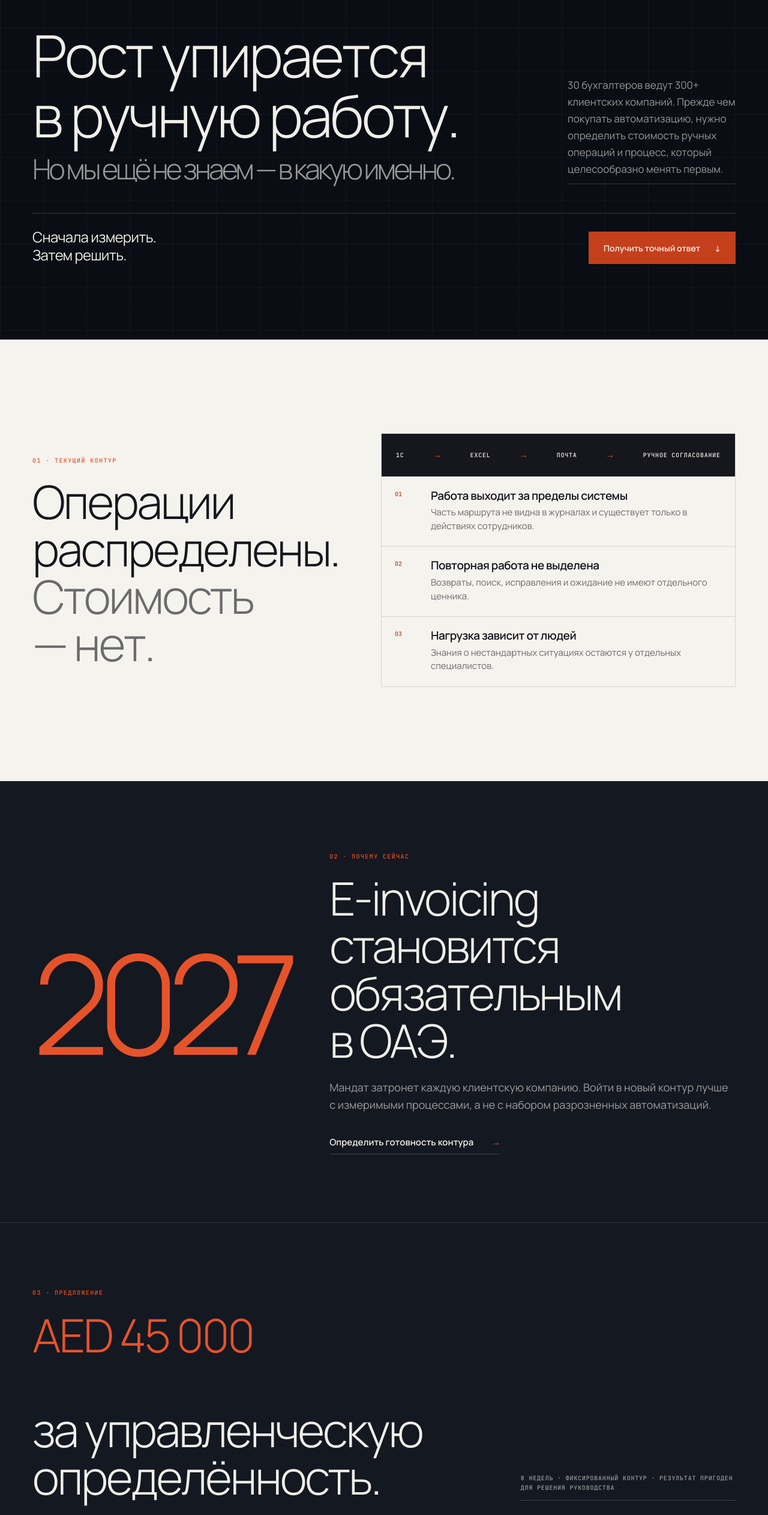
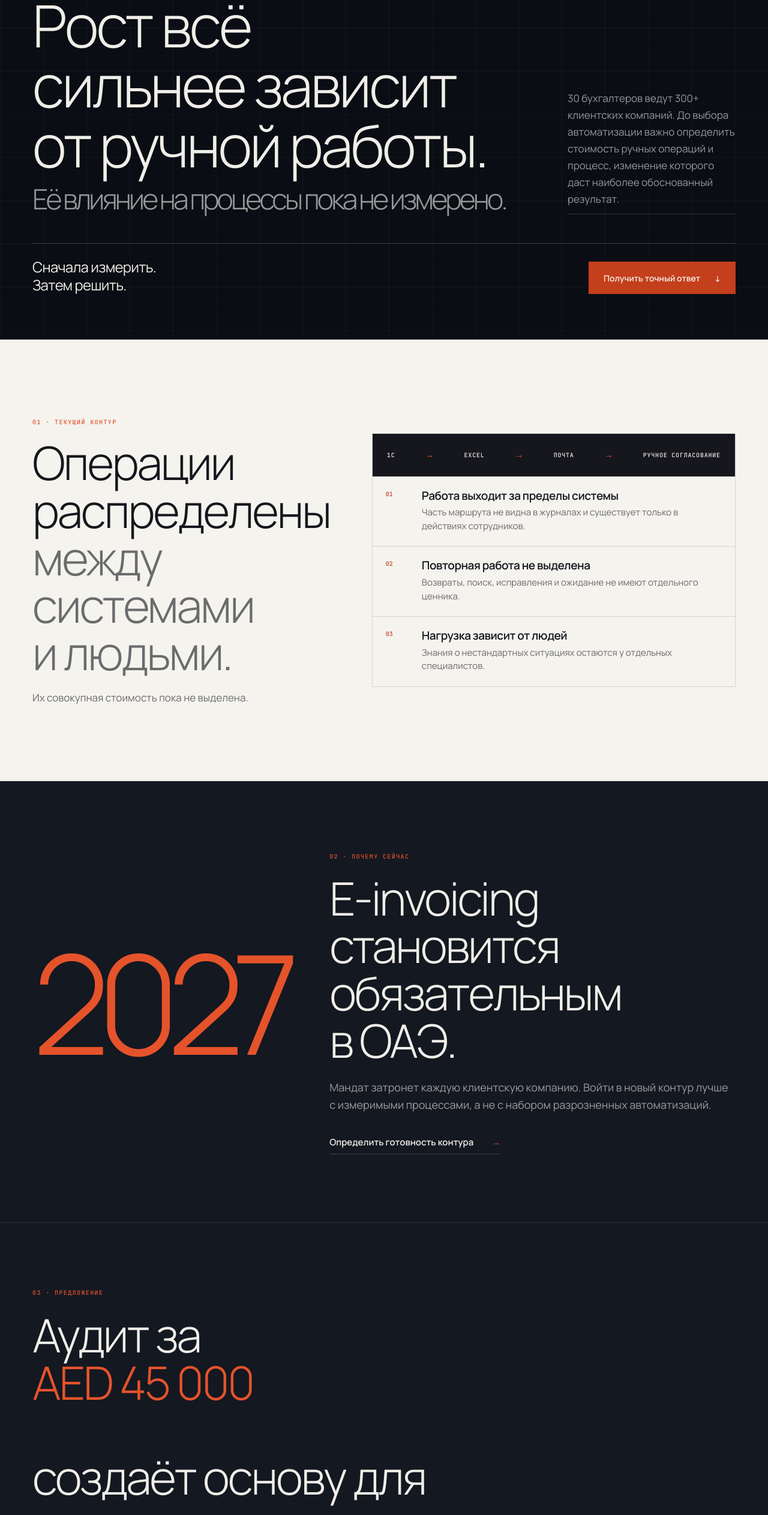
Before and after one commit to ku1batskii/kulbatskii-accounting-automation, a Next.js app: page / in a window 1280 px wide. Shown: the part 234-2759 px from the top of the page at 60% size. Built offline with nearby package versions, Linux system fonts and the light colour scheme.

Commit message:
Balance executive messaging across the site

```diff
--- a/app/globals.css
+++ b/app/globals.css
@@ -40,6 +40,7 @@ h1 em,h2 em{display:block;font-style:normal;color:var(--muted)}
 .section-head{max-width:880px;margin-bottom:56px}
 .section-head.wide{max-width:1080px}
 .section-head h2{margin-top:18px}
+.section-head .head-note{max-width:520px;margin-top:22px;color:var(--muted-dark);font-size:17px;line-height:1.6}
 .btn{min-height:54px;display:inline-flex;align-items:center;justify-content:center;gap:24px;padding:0 24px;border:1px solid transparent;text-decoration:none;font-size:14px;font-weight:600;transition:background .2s ease,color .2s ease,transform .2s ease}
 .btn.primary{background:var(--accent-deep);border-color:var(--accent-deep);color:var(--paper)}
 .btn.primary:hover{background:#a93416;transform:translateY(-1px)}
--- a/app/page.tsx
+++ b/app/page.tsx
@@ -31,8 +31,8 @@ export default function Home() {
         <div className="wrap hero-inner">
           <span className="eyebrow line">АУДИТ СТОИМОСТИ РУЧНЫХ ОПЕРАЦИЙ</span>
           <div className="hero-statement">
-            <h1>Рост упирается<br/>в ручную работу.<em>Но мы ещё не знаем — в какую именно.</em></h1>
-            <p>30 бухгалтеров ведут 300+ клиентских компаний. Прежде чем покупать автоматизацию, нужно определить стоимость ручных операций и процесс, который целесообразно менять первым.</p>
+            <h1>Рост всё сильнее зависит<br/>от ручной работы.<em>Её влияние на процессы пока не измерено.</em></h1>
+            <p>30 бухгалтеров ведут 300+ клиентских компаний. До выбора автоматизации важно определить стоимость ручных операций и процесс, изменение которого даст наиболее обоснованный результат.</p>
           </div>
           <div className="hero-close"><strong>Сначала измерить.<br/>Затем решить.</strong><a className="btn primary" href="#current">Получить точный ответ <span>↓</span></a></div>
         </div>
@@ -40,7 +40,7 @@ export default function Home() {
 
       <section className="section paper screen current" id="current">
         <div className="wrap split-stage">
-          <div className="section-head"><span className="eyebrow">01 · ТЕКУЩИЙ КОНТУР</span><h2>Операции распределены.<br/><em>Стоимость — нет.</em></h2></div>
+          <div className="section-head"><span className="eyebrow">01 · ТЕКУЩИЙ КОНТУР</span><h2>Операции распределены<br/><em>между системами и людьми.</em></h2><p className="head-note">Их совокупная стоимость пока не выделена.</p></div>
           <div className="current-map">
             <div className="system-chain"><span>1С</span><i>→</i><span>Excel</span><i>→</i><span>Почта</span><i>→</i><span>Ручное согласование</span></div>
             <div className="current-facts">
@@ -62,19 +62,19 @@ export default function Home() {
       <section className="section screen offer" id="offer">
         <div className="wrap">
           <span className="eyebrow">03 · ПРЕДЛОЖЕНИЕ</span>
-          <div className="offer-title"><h2><em>AED 45 000</em><br/>за управленческую определённость.</h2><p>8 недель · фиксированный контур · результат пригоден для решения руководства</p></div>
+          <div className="offer-title"><h2>Аудит за <em>AED 45 000</em><br/>создаёт основу для решения.</h2><p>8 недель · фиксированный контур · результат пригоден для решения руководства</p></div>
           <div className="offer-results">
             <article><span>01</span><h3>Стоимость</h3><p>Сколько AED в год поглощают ручные операции.</p></article>
             <article><span>02</span><h3>Приоритет</h3><p>Какой процесс имеет лучшее соотношение эффекта, сложности и риска.</p></article>
             <article><span>03</span><h3>Решение</h3><p>Стоит ли запускать пилот и по каким показателям его принимать.</p></article>
           </div>
-          <div className="credit-statement"><p>При запуске пилота <strong>AED 45 000 полностью входят в его бюджет.</strong></p><b>Продолжение не обязательно.<br/>Обоснованное решение — обязательно.</b></div>
+          <div className="credit-statement"><p>При запуске пилота <strong>AED 45 000 полностью входят в его бюджет.</strong></p><b>Продолжение становится отдельным решением, основанным на результатах аудита.</b></div>
         </div>
       </section>
 
       <section className="section paper screen scope" id="scope">
         <div className="wrap">
-          <div className="section-head wide"><span className="eyebrow">04 · ОХВАТ</span><h2>Не «бухгалтерия вообще».<br/><em>Шесть измеримых участков.</em></h2></div>
+          <div className="section-head wide"><span className="eyebrow">04 · ОХВАТ</span><h2>Контур охватывает<br/><em>шесть измеримых участков.</em></h2></div>
           <div className="process-contour">{processes.map(([n,title,text]) => <article key={n}><span>{n}</span><h3>{title}</h3><p>{text}</p></article>)}</div>
           <p className="scope-note">Пилот выбирается из этого контура после измерения. Самый заметный процесс не обязательно окажется самым значимым.</p>
         </div>
@@ -86,7 +86,7 @@ export default function Home() {
           <div className="audit-route" aria-label="Пять шагов аудита">
             {auditSteps.map(([n,title,action,result]) => <article className="route-card" key={n}><span className="route-number">{n}</span><h3>{title}</h3><p>{action}</p><div><small>НА ВЫХОДЕ</small><strong>{result}</strong></div></article>)}
           </div>
-          <div className="solution-order"><span>ПРИНЦИП ВЫБОРА РЕШЕНИЯ</span><p>Устранить операцию → стандартизировать → использовать штатные функции → интегрировать → автоматизировать.</p><b>ИИ и RPA — не первый ответ.</b></div>
+          <div className="solution-order"><span>ПРИНЦИП ВЫБОРА РЕШЕНИЯ</span><p>Устранить операцию → стандартизировать → использовать штатные функции → интегрировать → автоматизировать.</p><b>ИИ и RPA рассматриваются после более простых вариантов.</b></div>
         </div>
       </section>
 
@@ -94,7 +94,7 @@ export default function Home() {
         <div className="wrap">
           <div className="section-head wide"><span className="eyebrow">06 · РЕШЕНИЕ ПОСЛЕ АУДИТА</span><h2>Оба исхода<br/><em>сохраняют ценность.</em></h2></div>
           <div className="fork-grid">
-            <article><span>01</span><h3>Остановиться</h3><p>Карта затрат, исходные показатели и заключение остаются у Gulf Bridge.</p><b>Обязательств продолжать нет.</b></article>
+            <article><span>01</span><h3>Завершить этап</h3><p>Карта затрат, исходные показатели и заключение остаются у Gulf Bridge.</p><b>Работу можно завершить на результатах аудита.</b></article>
             <article><span>02</span><h3>Проверить на пилоте</h3><p>AED 45 000 входят в бюджет следующего этапа.</p><b>Новое решение — после новых данных.</b></article>
           </div>
         </div>
@@ -102,7 +102,7 @@ export default function Home() {
 
       <section className="section screen pilot" id="pilot">
         <div className="wrap">
-          <div className="section-head wide"><span className="eyebrow">07 · ПИЛОТ</span><h2>Не внедрение.<br/><em>Контролируемый эксперимент.</em></h2></div>
+          <div className="section-head wide"><span className="eyebrow">07 · ПИЛОТ</span><h2>Контролируемая проверка<br/><em>в рабочем контуре.</em></h2></div>
           <div className="pilot-frame">
             <div className="pilot-hypothesis"><span>РАБОЧАЯ ГИПОТЕЗА</span><h3>Первый кандидат — ввод первичных документов.</h3><p>Аудит может подтвердить его или заменить более сильным.</p></div>
             <div className="pilot-params"><div><strong>1</strong><span>процесс</span></div><div><strong>1</strong><span>участок</span></div><div><strong>3–5</strong><span>бухгалтеров</span></div><div><strong>9</strong><span>недель</span></div><div><strong>HITL</strong><span>подтверждение человеком</span></div><div><strong>Δ</strong><span>сравнение с исходным периодом</span></div></div>
@@ -112,15 +112,15 @@ export default function Home() {
 
       <section className="section screen metrics" id="metrics">
         <div className="wrap">
-          <div className="section-head wide"><span className="eyebrow">08 · КРИТЕРИИ</span><h2>Результат принимается<br/><em>не по впечатлению.</em></h2></div>
+          <div className="section-head wide"><span className="eyebrow">08 · КРИТЕРИИ</span><h2>Результат оценивается<br/><em>по согласованным показателям.</em></h2></div>
           <div className="metric-list">{pilotMetrics.map((metric,index) => <div key={metric}><span>{String(index+1).padStart(2,"0")}</span><p>{metric}</p></div>)}</div>
-          <p className="pilot-decision"><strong>Цифры подтверждаются — масштабируем.</strong><span>Не подтверждаются — останавливаемся.</span></p>
+          <p className="pilot-decision"><strong>Подтверждённые показатели формируют основание для масштабирования.</strong><span>В противном случае решение пересматривается.</span></p>
         </div>
       </section>
 
       <section className="section paper screen economy" id="economy">
         <div className="wrap">
-          <div className="section-head wide"><span className="eyebrow">09 · КОММЕРЧЕСКИЙ СМЫСЛ</span><h2>Освобождённые часы ничего не стоят,<br/><em>пока не превращены в рост.</em></h2></div>
+          <div className="section-head wide"><span className="eyebrow">09 · КОММЕРЧЕСКИЙ СМЫСЛ</span><h2>Экономический эффект возникает,<br/><em>когда время превращается в мощность.</em></h2></div>
           <div className="growth-chain"><div><span>01</span><b>Меньше ручных операций</b></div><i>→</i><div><span>02</span><b>Больше мощности команды</b></div><i>→</i><div><span>03</span><b>Больше клиентских компаний</b></div><i>→</i><div><span>04</span><b>Рост без пропорционального найма</b></div></div>
           <div className="growth-hypothesis"><span>ПРОВЕРЯЕМЫЙ СЦЕНАРИЙ</span><strong>×2–3</strong><p>Увеличить число обслуживаемых компаний на бухгалтера без пропорционального расширения команды. Это гипотеза, не прогноз.</p></div>
         </div>
```
